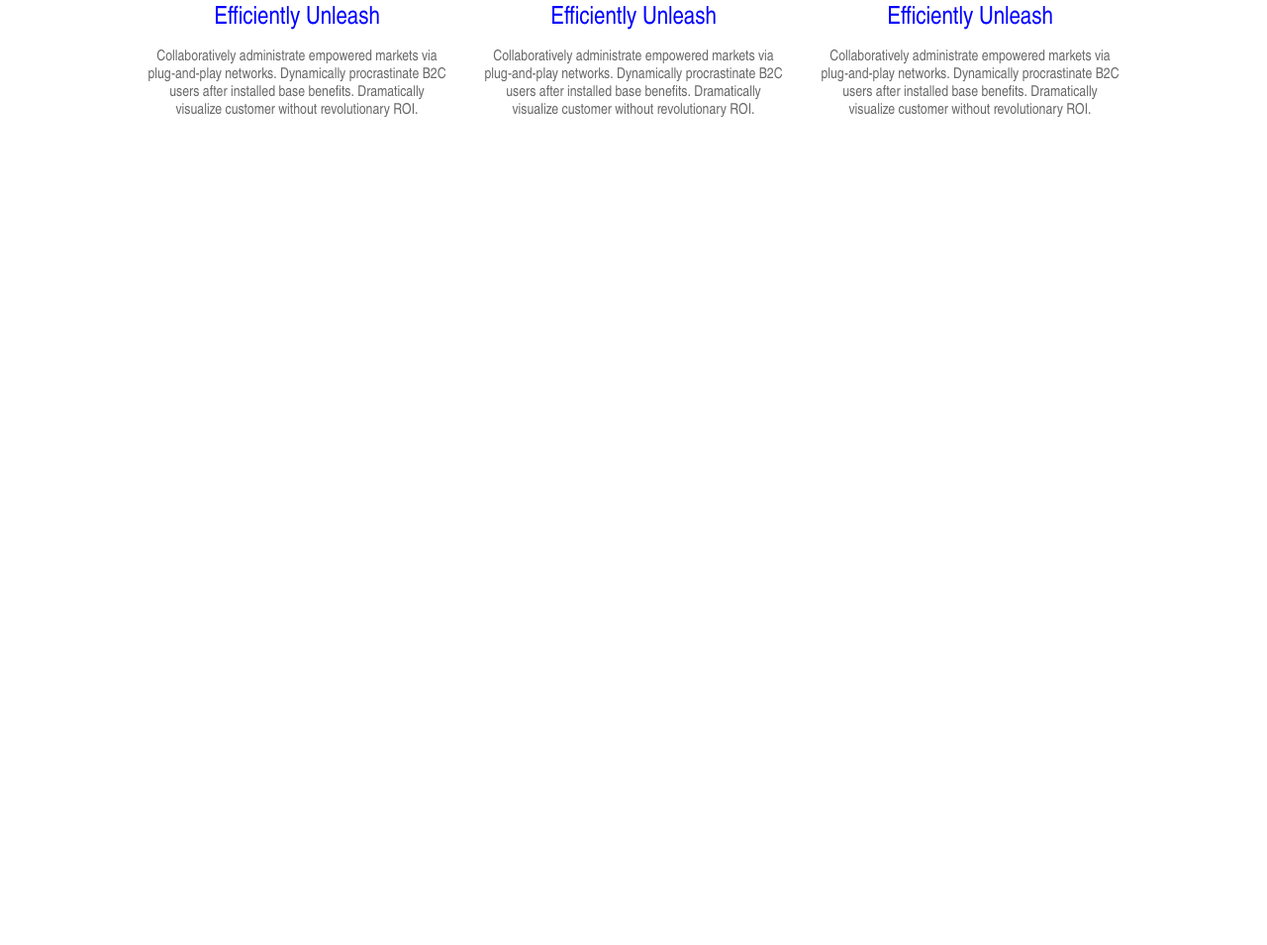
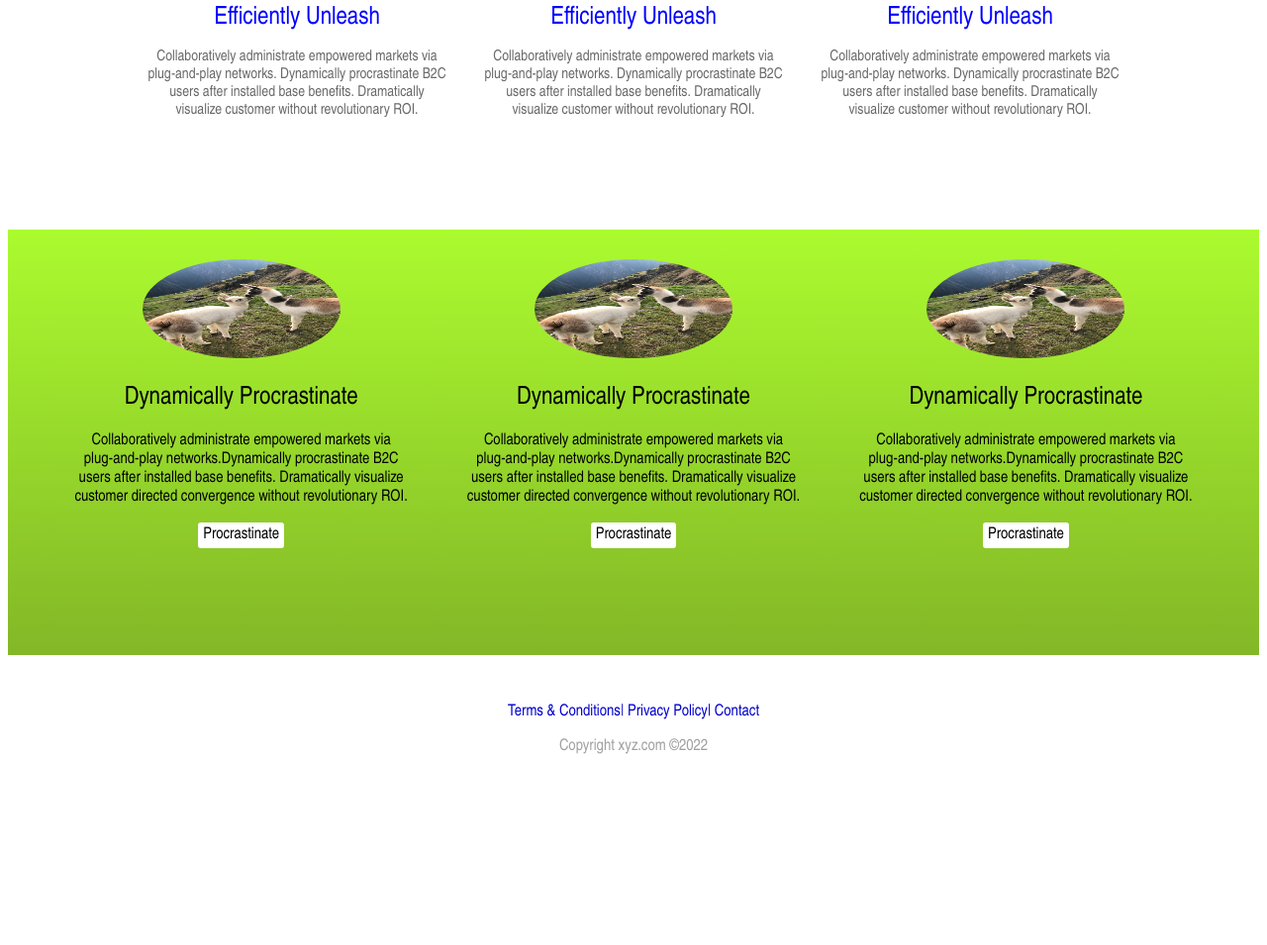
Before and after one commit to shivatiwarii/Template0, a plain HTML site: page temp0.html in a window 1280 px wide. Shown: the part 739-1694 px from the top of the page at 99% size. Before the commit the page ends 1226 px from the top, so only its background shows below. Drawn offline with Linux system fonts and the light colour scheme.

Commit message:
2 section

```diff
--- a/css_0.css
+++ b/css_0.css
@@ -64,32 +64,37 @@
 	color: #696969;
 }
 
-.footer{
-	background-color: #32CD32;
-	height: 350px;
-	width: 100%;
+.circleimage{
+	background-image: linear-gradient(#ABFB2F, #83B727);
+	height: 430px;
+
 	text-align: center;
 	justify-content: center;
-	margin: auto;
+
 	display: flex;
 }
 
 .boxbottom1{
 
     display: inline;
-    margin: 20px;
+    margin: 30px;
+
     float: left;
 
+
+}
+.dyanamically{
+	font-size: 25px;
 }
 
 
-
 .buttonbottom{
-	height: 200px;
-	width: 200px;
+	height: 180px;
+	width: 180px;
 	background-color: white;
 	color: black;
-	padding: 8px;
+	padding: 5px;
+	border-radius: 3px;
 
 }
 
--- a/temp0.html
+++ b/temp0.html
@@ -44,6 +44,41 @@
 
 </section>
 </div>
+
+
+<br><br><br><br>
+
+
+
+<section class="circleimage">
+
+
+<div class="boxbottom1"><img src="machupichuu.jpg" style="width: 200px; height: 100px; border-radius: 100%;"><div ><br>
+<span class="dyanamically">Dynamically Procrastinate</span><br><br>
+<span class="collabora">Collaboratively administrate empowered markets via <br>plug-and-play networks.Dynamically procrastinate B2C<br> users after installed base benefits. Dramatically visualize<br> customer directed convergence without revolutionary ROI.</span><br><br>
+</div><span class="buttonbottom">Procrastinate</span></div>
+
+
+
+<div class="boxbottom1"><img src="machupichuu.jpg" style="width: 200px; height: 100px; border-radius: 100%;"><div ><br>
+<span class="dyanamically">Dynamically Procrastinate</span><br><br>
+<span class="collabora">Collaboratively administrate empowered markets via <br>plug-and-play networks.Dynamically procrastinate B2C<br> users after installed base benefits. Dramatically visualize<br> customer directed convergence without revolutionary ROI.</span><br><br>
+</div><span class="buttonbottom">Procrastinate</span></div>
+
+
+<div class="boxbottom1"><img src="machupichuu.jpg" style="width: 200px; height: 100px; border-radius: 100%;"><div ><br>
+<span class="dyanamically">Dynamically Procrastinate</span><br><br>
+<span class="collabora">Collaboratively administrate empowered markets via <br>plug-and-play networks.Dynamically procrastinate B2C<br> users after installed base benefits. Dramatically visualize<br> customer directed convergence without revolutionary ROI.</span><br><br>
+</div><span class="buttonbottom">Procrastinate</span></div>
+
+</section>
+
+<br>
+<section class="footerr">
+<p class="terms">Terms & Conditions| Privacy Policy| Contact</p>
+<p class="copyrigt">Copyright xyz.com &#169;2022</p>
+<br><br><br><br><br><br><br><br><br>
+</section>
 <br><br><br><br><br><br><br>
 <br><br><br><br><br><br><br>
 <br><br><br>
```
